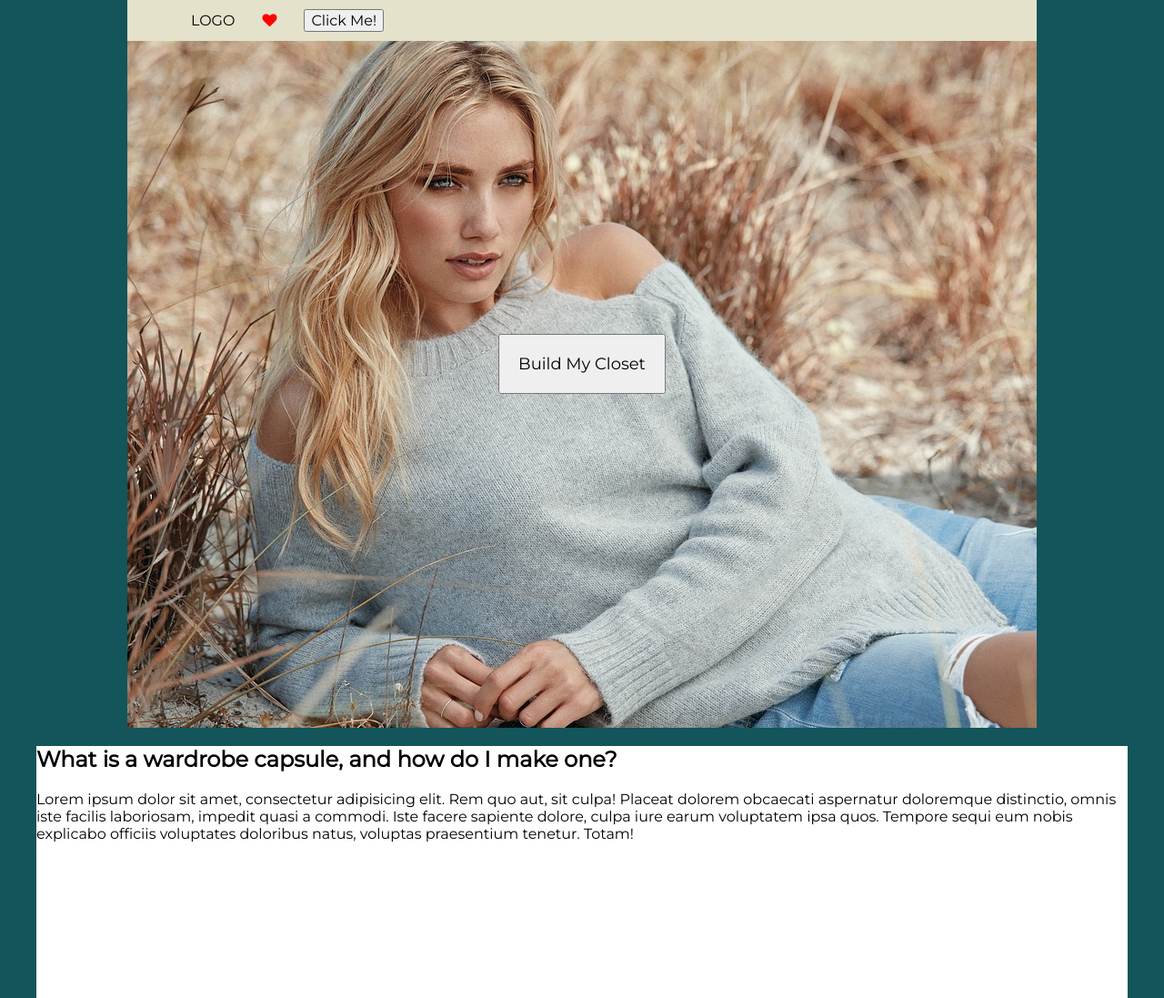
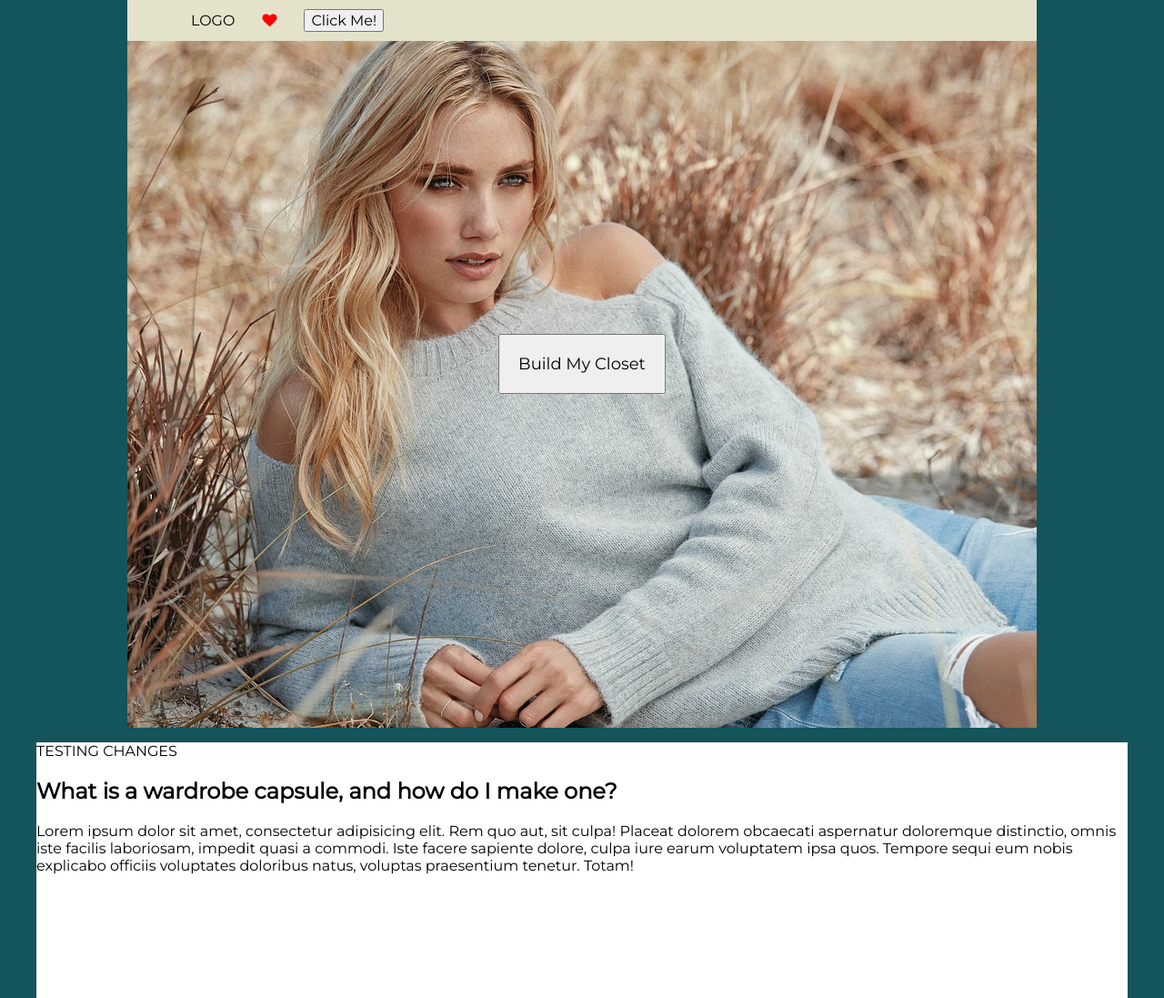
Before and after one commit to dressed-to-last/capsulewardrobe, a website: page index.html in a window 1280 px wide. Shown: the top 1097 px of the page at 91% size. Drawn offline with nearby package versions, Linux system fonts and the light colour scheme; files that its build step writes are made by us from their sources; no server answers.

Commit message:
testing changes in index.html file

```diff
--- a/index.html
+++ b/index.html
@@ -37,7 +37,7 @@
 
 
 	<main class="wrapper2">
-
+        <p>TESTING CHANGES</p>
 		<div>
 			<h2>What is a wardrobe capsule, and how do I make one?</h2>
 			<p>Lorem ipsum dolor sit amet, consectetur adipisicing elit. Rem quo aut, sit culpa! Placeat dolorem obcaecati aspernatur doloremque distinctio, omnis iste facilis laboriosam, impedit quasi a commodi. Iste facere sapiente dolore, culpa iure earum voluptatem ipsa quos. Tempore sequi eum nobis explicabo officiis voluptates doloribus natus, voluptas praesentium tenetur. Totam!</p>
```
